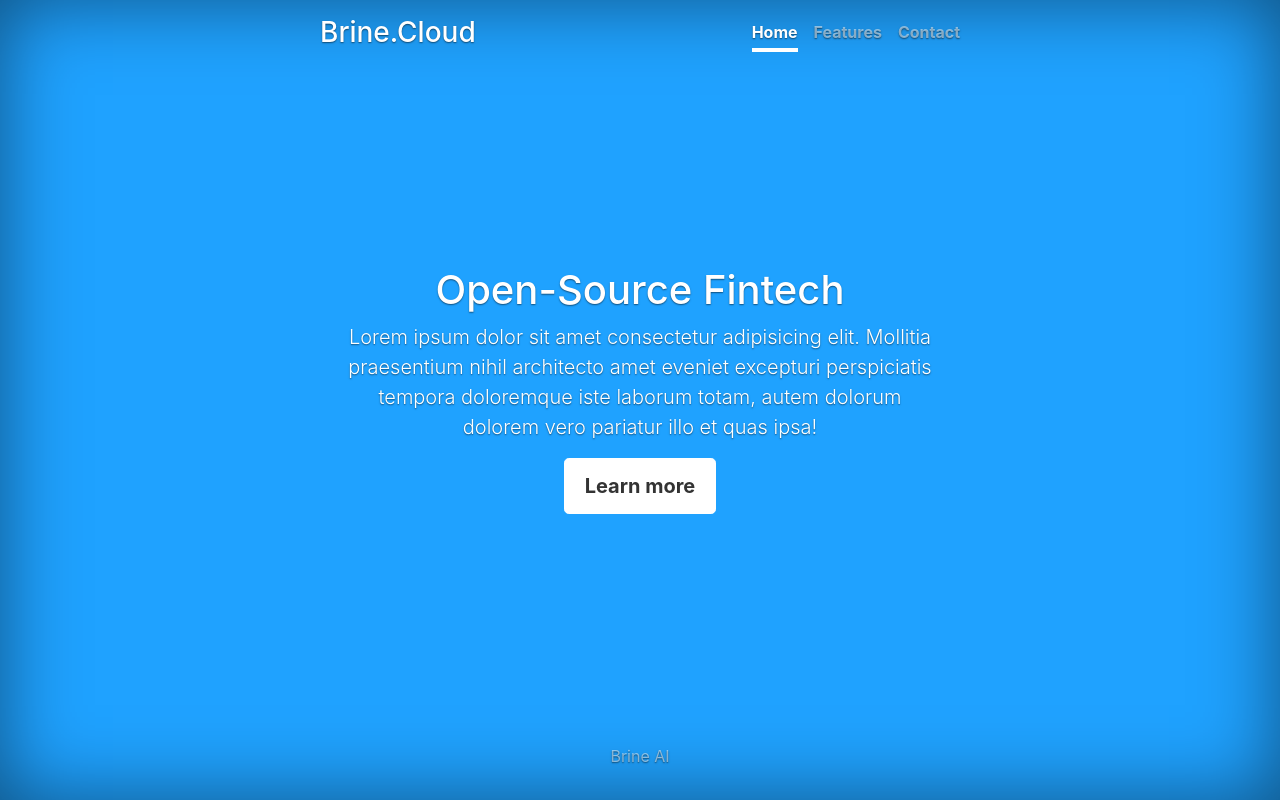
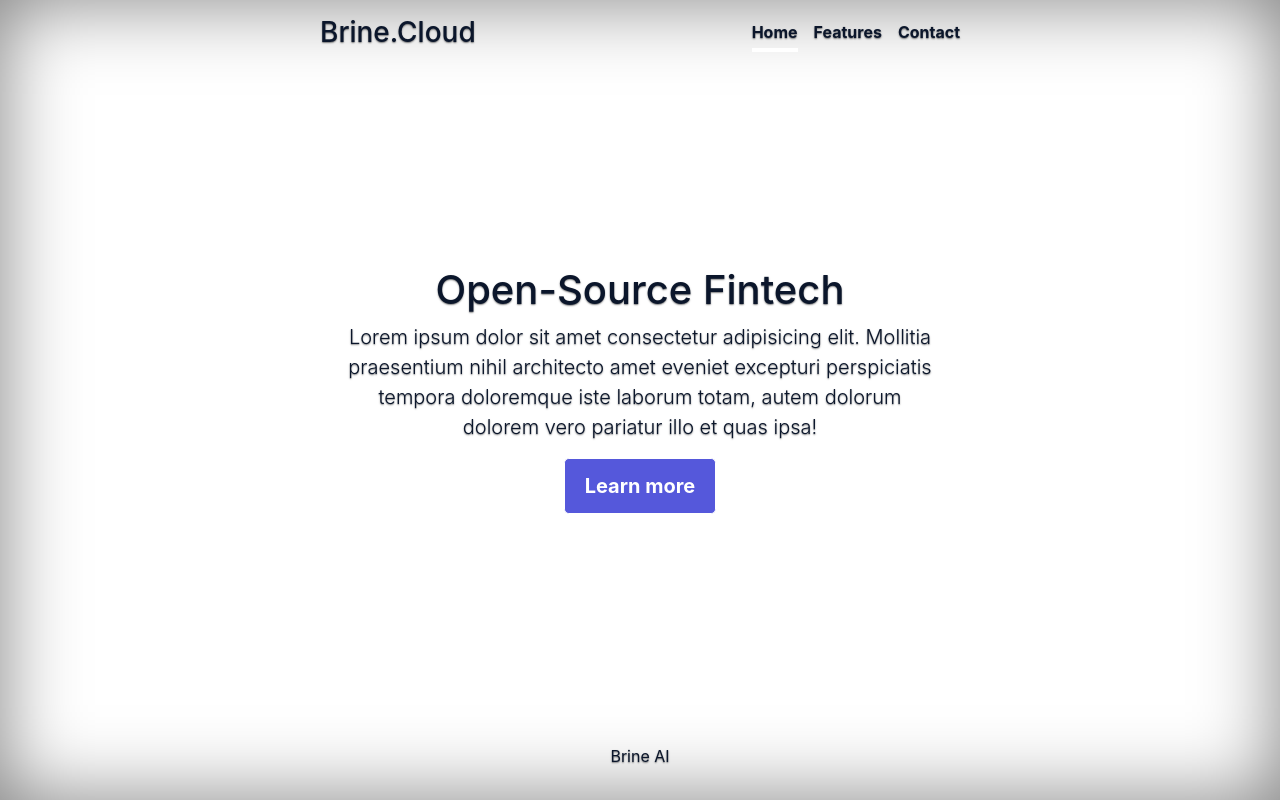
Before and after one commit to DrSuperMario/Brine, a Flask app: page / in a window 1280 px wide. Run offline with Flask 2, Linux system fonts and the light colour scheme; some libraries are stand-ins or nearby versions.

Commit message:
Update cover.css

```diff
--- a/static/css/cover.css
+++ b/static/css/cover.css
@@ -13,9 +13,9 @@ a:hover {
 .btn-secondary,
 .btn-secondary:hover,
 .btn-secondary:focus {
-  color: #333;
+  color: #fff;
   text-shadow: none; /* Prevent inheritance from `body` */
-  background-color: #fff;
+  background-color: #5558DB;
   border: .05rem solid #fff;
 }
 
@@ -34,13 +34,13 @@ a:hover {
 html,
 body {
   height: 100%;
-  background-color:  #1FA2FF;
+  background-color:#FFFFFF;
 }
 
 body {
   display: -ms-flexbox;
   display: flex;
-  color: #fff;
+  color: #0B162B;
   text-shadow: 0 .05rem .1rem rgba(0, 0, 0, .5);
   box-shadow: inset 0 0 5rem rgba(0, 0, 0, .5);
 }
@@ -64,7 +64,7 @@ body {
 .nav-masthead .nav-link {
   padding: .25rem 0;
   font-weight: 700;
-  color: rgba(255, 255, 255, .5);
+  color: #0B162B;
   background-color: transparent;
   border-bottom: .25rem solid transparent;
 }
@@ -79,7 +79,7 @@ body {
 }
 
 .nav-masthead .active {
-  color: #fff;
+  color: #0B162B;
   border-bottom-color: #fff;
 }
 
@@ -109,5 +109,5 @@ body {
  * Footer
  */
 .mastfoot {
-  color: rgba(255, 255, 255, .5);
+  color: #0B162B;
 }
```
